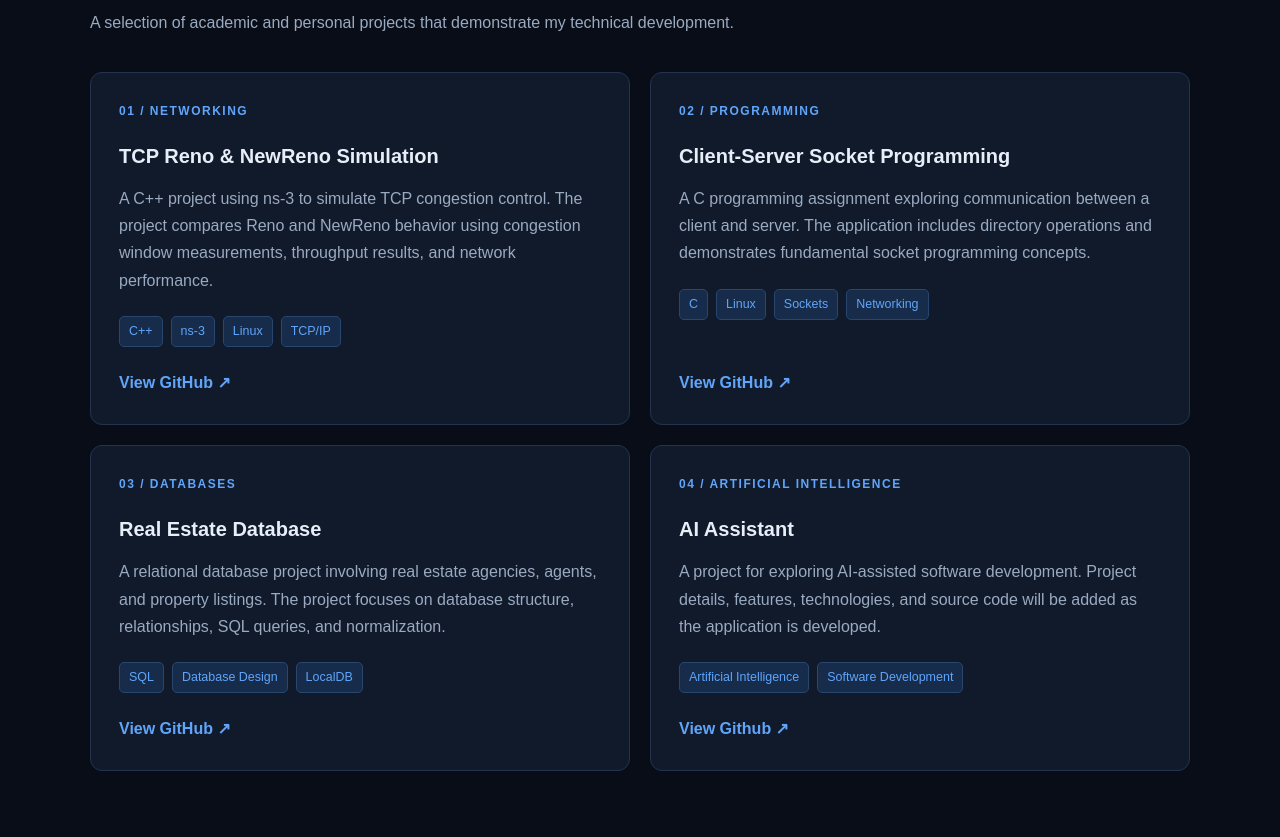
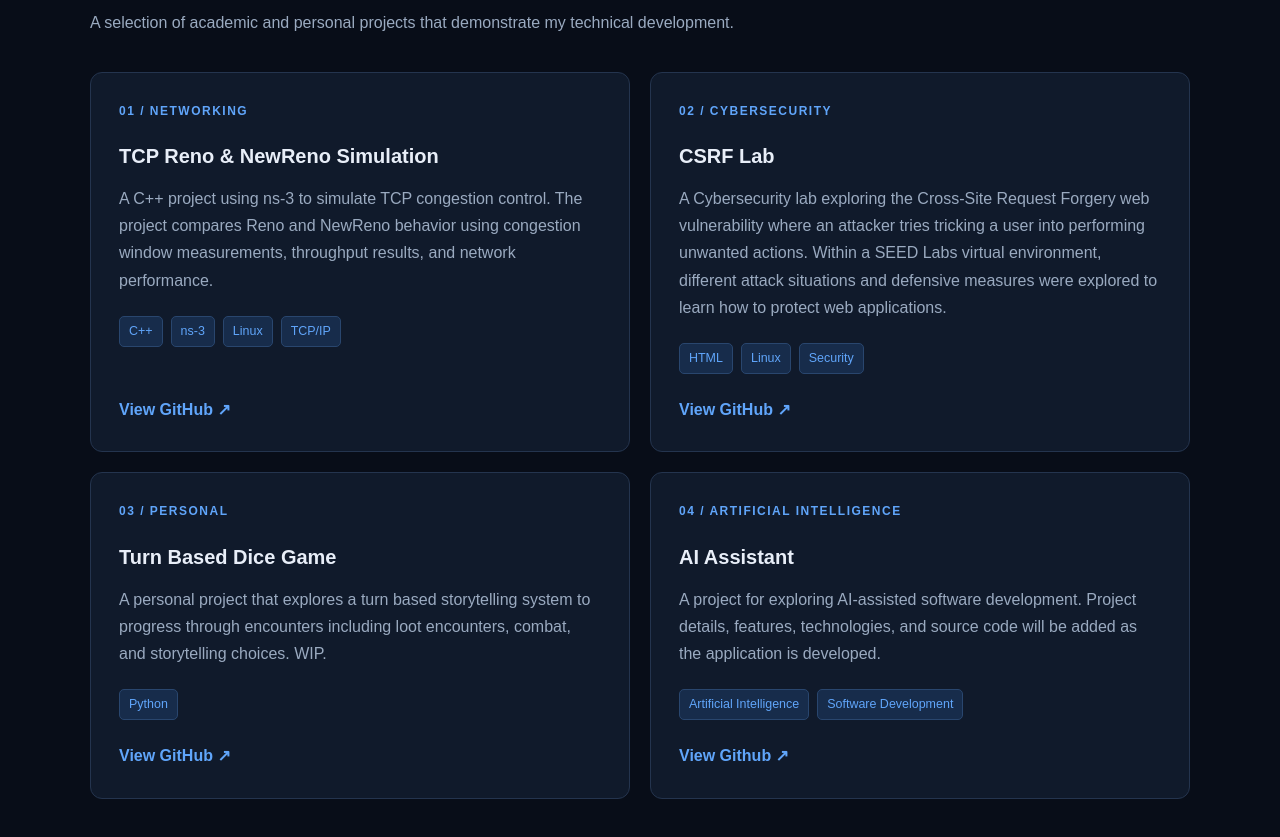
Before and after one commit to cedricxu2126/github-portfolio, a plain HTML site: page index.html in a window 1280 px wide. Shown: the part 1823-2660 px from the top of the page. Drawn offline with Linux system fonts and the light colour scheme.

Commit message:
Updated all project nav links and descriptions

```diff
--- a/index.html
+++ b/index.html
@@ -149,39 +149,37 @@
         </article>
 
         <article class="content-card project-card">
-          <div class="project-number">02 / PROGRAMMING</div>
-          <h3>Client-Server Socket Programming</h3>
+          <div class="project-number">02 / CYBERSECURITY</div>
+          <h3>CSRF Lab</h3>
           <p>
-            A C programming assignment exploring communication between
-            a client and server. The application includes directory
-            operations and demonstrates fundamental socket programming
-            concepts.
+            A Cybersecurity lab exploring the Cross-Site Request Forgery web
+            vulnerability where an attacker tries tricking a user into performing
+            unwanted actions. Within a SEED Labs virtual environment, different attack
+            situations and defensive measures were explored to learn how to protect web
+            applications.
           </p>
           <div class="tags">
-            <span>C</span>
+            <span>HTML</span>
             <span>Linux</span>
-            <span>Sockets</span>
-            <span>Networking</span>
+            <span>Security</span>
           </div>
-          <a class="project-link" href="https://github.com/cedricxu2126">
+          <a class="project-link" href="https://github.com/cedricxu2126/CSRF-lab">
             View GitHub ↗
           </a>
         </article>
 
         <article class="content-card project-card">
-          <div class="project-number">03 / DATABASES</div>
-          <h3>Real Estate Database</h3>
+          <div class="project-number">03 / PERSONAL</div>
+          <h3>Turn Based Dice Game</h3>
           <p>
-            A relational database project involving real estate agencies,
-            agents, and property listings. The project focuses on database
-            structure, relationships, SQL queries, and normalization.
+            A personal project that explores a turn based storytelling
+            system to progress through encounters including loot encounters,
+            combat, and storytelling choices. WIP.
           </p>
           <div class="tags">
-            <span>SQL</span>
-            <span>Database Design</span>
-            <span>LocalDB</span>
+            <span>Python</span>
           </div>
-          <a class="project-link" href="https://github.com/cedricxu2126">
+          <a class="project-link" href="https://github.com/cedricxu2126/personalProjectDice">
             View GitHub ↗
           </a>
         </article>
```
